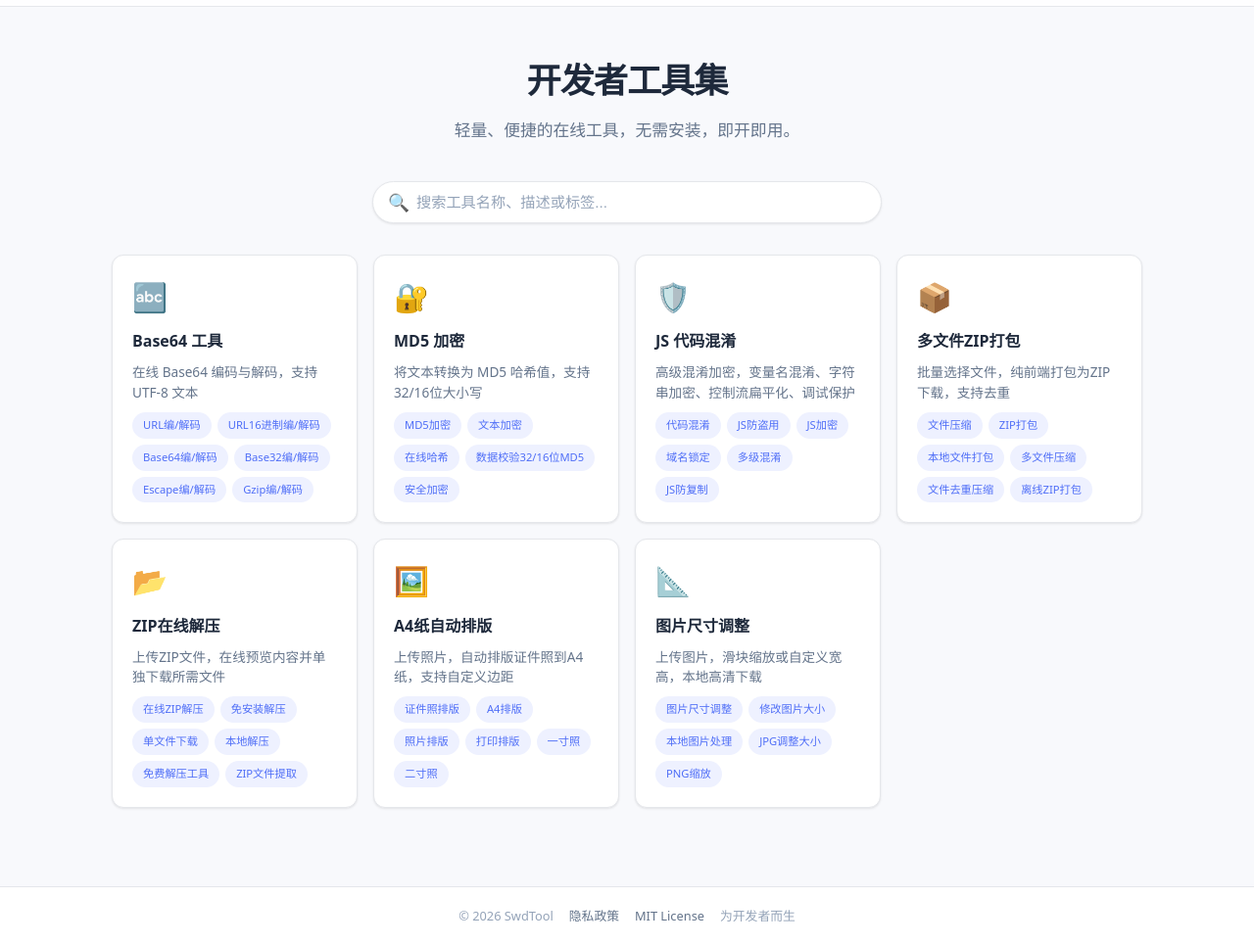
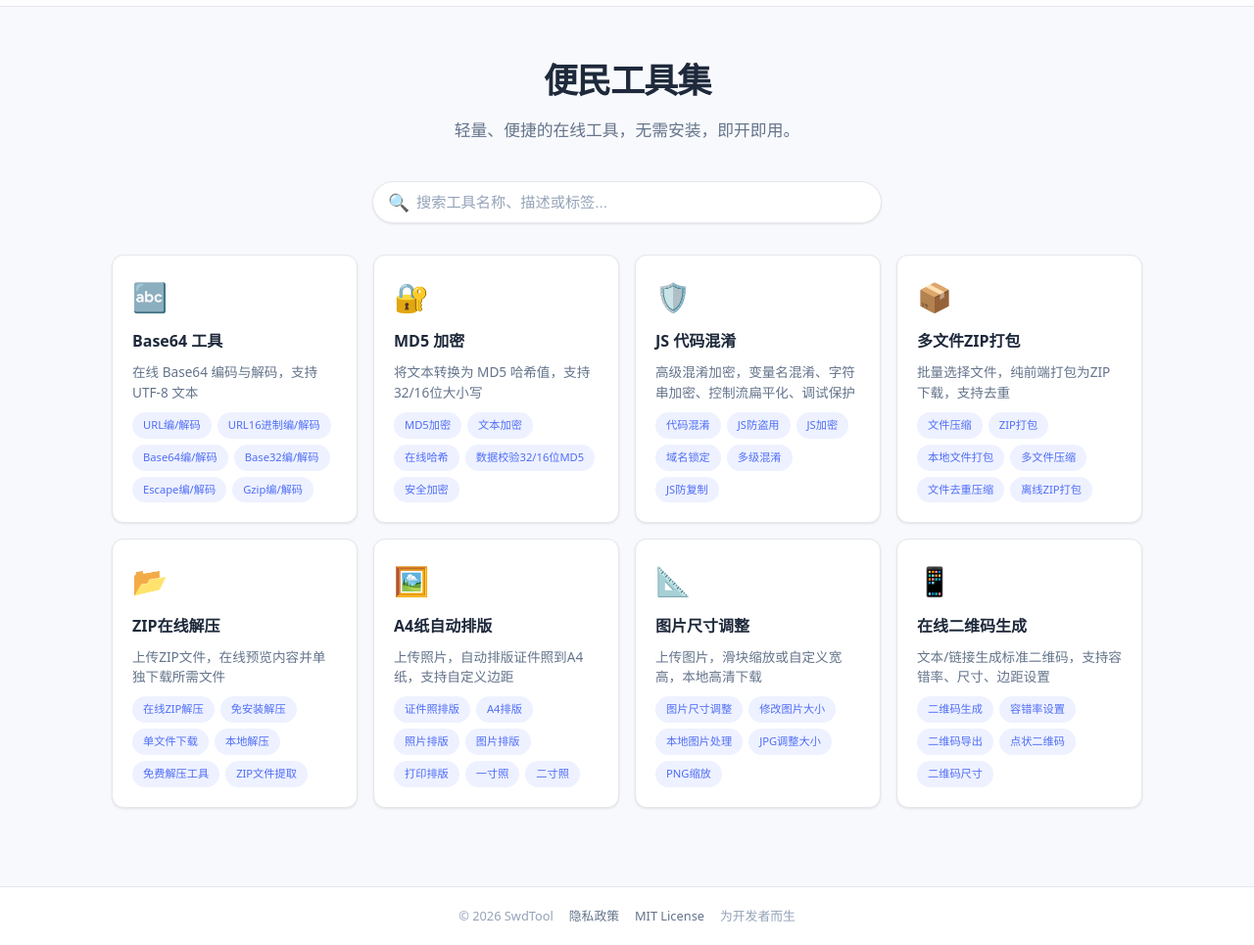
Before and after one commit to swdpyve/SwdTool, a plain HTML site: page index.html in a window 1280 px wide. Shown: the part 50-1015 px from the top of the page at 98% size. Drawn offline with Linux system fonts and the light colour scheme.

Commit message:
index.html

```diff
--- a/index.html
+++ b/index.html
@@ -3,7 +3,7 @@
 <head>
     <meta charset="UTF-8">
     <meta name="viewport" content="width=device-width, initial-scale=1.0">
-    <title>SwdTool - 开发者工具集</title>
+    <title>SwdTool - 便民工具集</title>
     <link rel="icon" href="logo.ico" sizes="any">
     <style>
         :root {
@@ -289,7 +289,7 @@
 
     <main class="main-container">
         <div class="page-header">
-            <h1>开发者工具集</h1>
+            <h1>便民工具集</h1>
             <p>轻量、便捷的在线工具，无需安装，即开即用。</p>
         </div>
 
@@ -393,7 +393,7 @@
                     description: '上传照片，自动排版证件照到A4纸，支持自定义边距',
                     icon: '🖼️',
                     url: 'PhotoSheet.html',
-                    tags: ['证件照排版', 'A4排版', '照片排版', '打印排版', '一寸照', '二寸照']
+                    tags: ['证件照排版', 'A4排版', '照片排版','图片排版', '打印排版', '一寸照', '二寸照']
                 },
                 {
                     id: 'resize',
@@ -402,6 +402,14 @@
                     icon: '📐',
                     url: 'SetPhotoSize.html',
                     tags: ['图片尺寸调整', '修改图片大小', '本地图片处理', 'JPG调整大小', 'PNG缩放']
+                },
+                {
+                    id: 'qrcode',
+                    name: '在线二维码生成',
+                    description: '文本/链接生成标准二维码，支持容错率、尺寸、边距设置',
+                    icon: '📱',
+                    url: 'GenerateQRcode.html',
+                    tags: ['二维码生成', '容错率设置', '二维码导出', '点状二维码', '二维码尺寸']
                 }
             ];
 
```
